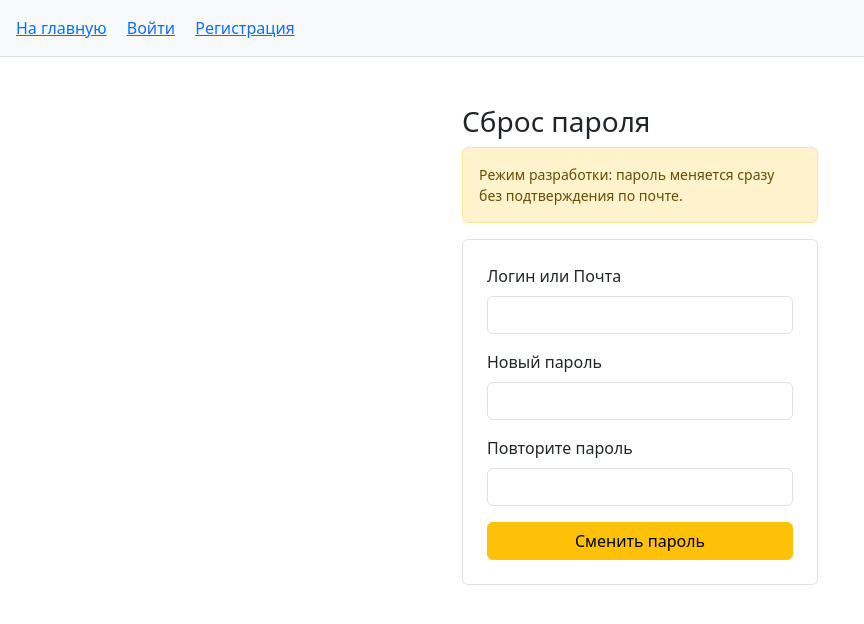
After one commit to J0hann772/registration-django, a Django app: page /account/reset/ in a window 1280 px wide. The commit adds this page. Shown: the top 624 px of the page, without its empty margins (0-864 px from the left). Run offline with Django 5.2, Linux system fonts and the light colour scheme.

Commit message:
добавлена функция "запомнить меня" добавлен сброс пароля

```diff
--- a/config/urls.py
+++ b/config/urls.py
@@ -27,4 +27,5 @@ urlpatterns = [
     path('account/login/', views.login, name="login"),
     path('account/registration/', views.registration, name="registration"),
     path('guest/', views.guest_login, name="guest_login"),
+    path('account/reset/', views.password_reset, name="password_reset"),
 ]
--- a/registration/forms.py
+++ b/registration/forms.py
@@ -37,3 +37,19 @@ class UserRegistrationForm(forms.ModelForm):
             raise forms.ValidationError("Эта почта уже используется")
 
         return email
+
+
+class PasswordResetStubForm(forms.Form):
+    login_or_email = forms.CharField(label='Логин или Почта', widget=forms.TextInput(attrs={'class': 'form-control'}))
+    new_password = forms.CharField(label='Новый пароль', widget=forms.PasswordInput(attrs={'class': 'form-control'}))
+    confirm_password = forms.CharField(label='Повторите пароль',
+                                       widget=forms.PasswordInput(attrs={'class': 'form-control'}))
+
+    def clean(self):
+        cleaned_data = super().clean()
+        p1 = cleaned_data.get('new_password')
+        p2 = cleaned_data.get('confirm_password')
+
+        if p1 and p2 and p1 != p2:
+            raise forms.ValidationError("Пароли не совпадают")
+        return cleaned_data
--- a/registration/views.py
+++ b/registration/views.py
@@ -1,6 +1,7 @@
 from django.db import IntegrityError
+from django.db.models import Q
 
-from .forms import UserRegistrationForm  # <--- Лучше перенести это в самый верх файла
+from .forms import UserRegistrationForm, PasswordResetStubForm  # <--- Лучше перенести это в самый верх файла
 from django.shortcuts import render, redirect
 from django.contrib.auth import authenticate, login as auth_login, logout as auth_logout, get_user_model
 
@@ -66,25 +67,25 @@ def login(request):
         return render(request, "registration/login.html")
 
     elif request.method == "POST":
-        print('произошла отправка данных для входа')
 
-        # Поле, которое может содержать логин или почту
         login_or_email = request.POST.get('login_or_email')
         password = request.POST.get('password')
+        remember_me = request.POST.get('remember_me')
 
-        # 1. Используем функцию authenticate, которая пройдет по AUTHENTICATION_BACKENDS
-        # и использует LoginOrEmailBackend для поиска по логину ИЛИ email.
         user = authenticate(request, username=login_or_email, password=password)
 
         if user is not None:
-            # 2. Если пользователь найден и пароль верен:
-            auth_login(request, user)  # Сохраняем сессию пользователя
-            print(f'Пользователь {user.get_username()} успешно вошел.')
+            auth_login(request, user)
 
-            # Перенаправляем на главную страницу
+            # --- ЛОГИКА "ЗАПОМНИТЬ МЕНЯ" ---
+            if remember_me:
+                request.session.set_expiry(2592000) # 30 дней
+            else:
+                request.session.set_expiry(0) # До закрытия браузера
+            # -------------------------------
+
             return redirect('main')
         else:
-            # 3. Аутентификация не удалась
             return render(request, 'registration/login.html', {'error': 'Неверный логин/почта или пароль'})
 
 
@@ -93,22 +94,64 @@ def registration(request):
     if request.method == 'POST':
         form = UserRegistrationForm(request.POST)
 
-        # Запуск всех проверок (встроенных, clean_email, clean)
         if form.is_valid():
-            # Если это ModelForm, можно сразу сохранять
-            # commit=False позволяет изменить объект перед записью в БД
+            # 1. Создаем пользователя, но пока не сохраняем в БД окончательно
             user = form.save(commit=False)
-            user.set_password(form.cleaned_data['password'])
+
+            # 2. Сохраняем пароль в переменную, так как после хеширования (set_password)
+            # мы не сможем использовать его для функции authenticate
+            raw_password = form.cleaned_data['password']
+            user.set_password(raw_password)
+
+            # 3. Сохраняем пользователя в БД
             user.save()
-            return redirect('login')
+
+            # 4. Аутентифицируем пользователя (это обязательно перед login)
+            # Мы передаем user.login, так как это ваше основное поле, и "сырой" пароль
+            user = authenticate(request, username=user.login, password=raw_password)
+
+            # 5. Если аутентификация прошла успешно — выполняем вход
+            if user is not None:
+                auth_login(request, user)
+                # ПЕРЕНАПРАВЛЕНИЕ НА ГЛАВНУЮ
+                return redirect('main')
 
     # Если просто открыли страницу (GET)
     else:
         form = UserRegistrationForm()
 
-    # Если форма не валидна, она вернется в шаблон уже с ошибками внутри
     return render(request, 'registration/registration.html', {'form': form})
 
 def logout(request):
     auth_logout(request)  # Удаляет сессию пользователя
     return redirect('main')  # Перенаправляем на главную страницу
+
+
+def password_reset(request):
+    """
+    Упрощенный сброс пароля (фундамент).
+    Позже здесь добавится отправка email.
+    """
+    if request.method == 'POST':
+        form = PasswordResetStubForm(request.POST)
+        if form.is_valid():
+            login_data = form.cleaned_data['login_or_email']
+            new_pass = form.cleaned_data['new_password']
+
+            # Ищем пользователя
+            try:
+                user = User.objects.get(Q(login=login_data) | Q(email=login_data))
+
+                # Меняем пароль
+                user.set_password(new_pass)
+                user.save()
+
+                # Перенаправляем на вход с сообщением об успехе (можно добавить message framework позже)
+                return redirect('login')
+
+            except User.DoesNotExist:
+                form.add_error('login_or_email', 'Пользователь не найден')
+    else:
+        form = PasswordResetStubForm()
+
+    return render(request, 'registration/password_reset.html', {'form': form})
--- /dev/null
+++ b/templates/registration/password_reset.html
@@ -0,0 +1,34 @@
+{% extends 'registration/base.html' %}
+{% block title %} Восстановление пароля {% endblock %}
+
+{% block content %}
+<div class="container mt-5">
+    <div class="row justify-content-center">
+        <div class="col-md-6 col-lg-4">
+            <h3>Сброс пароля</h3>
+            <div class="alert alert-warning small">
+                Режим разработки: пароль меняется сразу без подтверждения по почте.
+            </div>
+
+            <form method="post" class="p-4 border rounded">
+                {% csrf_token %}
+
+                {% if form.errors %}
+                    <div class="alert alert-danger">{{ form.errors }}</div>
+                {% endif %}
+
+                {% for field in form %}
+                <div class="mb-3">
+                    <label class="form-label">{{ field.label }}</label>
+                    {{ field }}
+                </div>
+                {% endfor %}
+
+                <div class="d-grid">
+                    <button type="submit" class="btn btn-warning">Сменить пароль</button>
+                </div>
+            </form>
+        </div>
+    </div>
+</div>
+{% endblock %}
```
Also changed, not shown: templates/registration/login.html (+9 -0 lines).
